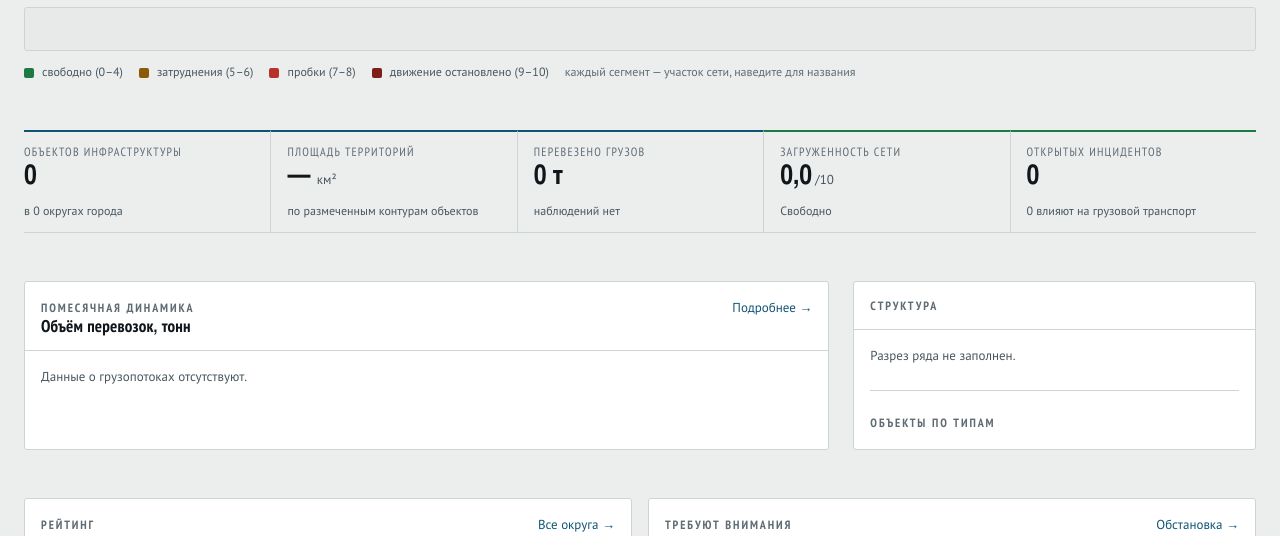
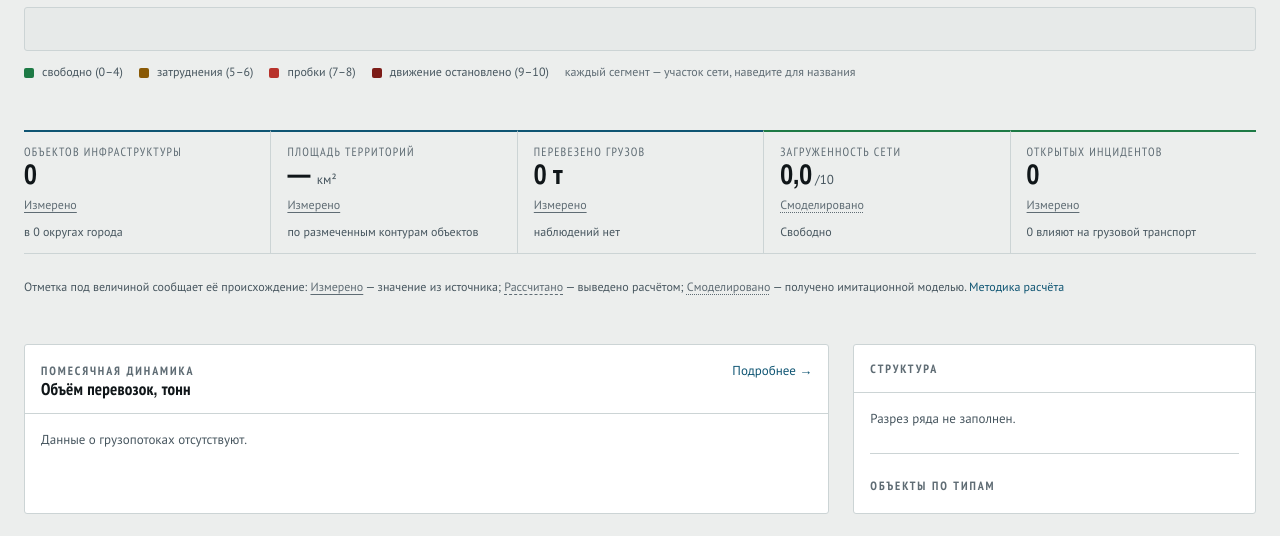
Before and after one commit to ht2473/freightflow, a Django app: page / in a window 1280 px wide. Shown: the part 267-803 px from the top of the page. Run offline with Django 5.2, Linux system fonts and the light colour scheme; data that the repository does not hold is empty; parts of the project's set-up code (start-up, migrations or seed data) failed here and were passed over; some web fonts are replaced.

Commit message:
Ставить отметку происхождения у самой величины
Система соединяет сведения трёх родов: измеренные, выведенные расчётом
и полученные имитационной моделью там, где наблюдений не существует.
Прежде признак раскрывался в пояснении, а решение читатель принимает,
глядя на число, — отметка переносится к самому числу.

Род различается начертанием подчёркивания: сплошное, штриховое, точечное.
Признак сохраняется при монохромной печати и не расходует цвет, отданный
шкале состояний. Пояснение приводится там, где отметки встречаются
впервые, и ведёт в раздел методики.

Неизвестное происхождение отметки не даёт: ложное указание на источник
хуже отсутствия указания.

Co-Authored-By: Claude Opus 5 <noreply@anthropic.com>

```diff
--- a/backend/core/templatetags/ff.py
+++ b/backend/core/templatetags/ff.py
@@ -124,6 +124,37 @@ def severity_tone(value) -> str:
     if number >= 2:
         return "warn"
     return "ok"
+
+
+@register.inclusion_tag("partials/_origin.html")
+def origin(value: str) -> dict:
+    """Отметка происхождения величины: измерена, рассчитана или получена моделью.
+
+    Отметка ставится у самого числа, а не в пояснении к нему: читатель
+    принимает решение, глядя на величину, и должен видеть здесь же, чем
+    она подкреплена. Начертание отметки различает три случая линией
+    подчёркивания — сплошной, штриховой и точечной, — поэтому признак
+    сохраняется на монохромной печати и не расходует цвет, отданный
+    шкале состояний.
+    """
+    from core.choices import DataOrigin
+
+    try:
+        kind = DataOrigin(value)
+    except ValueError:
+        return {"code": "", "label": "", "meaning": ""}
+    meanings = {
+        DataOrigin.MEASURED: gettext(
+            "Значение получено из источника без преобразований"
+        ),
+        DataOrigin.DERIVED: gettext(
+            "Значение выведено расчётом из измеренных величин"
+        ),
+        DataOrigin.MODELLED: gettext(
+            "Значение получено имитационной моделью: наблюдений не существует"
+        ),
+    }
+    return {"code": kind.value, "label": kind.label, "meaning": meanings[kind]}
 
 
 @register.filter
--- a/backend/static/css/app.css
+++ b/backend/static/css/app.css
@@ -827,6 +827,42 @@ a.readout__item:hover {
 a.readout__item:hover .readout__value {
     color: var(--accent);
 }
+
+/* Отметка происхождения величины.
+
+   Система соединяет сведения трёх родов: измеренные, выведенные расчётом
+   и полученные имитационной моделью там, где наблюдений не существует.
+   Смешивать их молча нельзя — читатель принимает решение по числу и должен
+   видеть, чем оно подкреплено.
+
+   Род различается начертанием подчёркивания: сплошное, штриховое, точечное.
+   Признак сохраняется при монохромной печати и не расходует цвет, отданный
+   шкале состояний; порядок начертаний соответствует убыванию опоры
+   на наблюдение. */
+.origin {
+    font-family: var(--font-body);
+    font-size: var(--fs-xs);
+    color: var(--text-faint);
+    white-space: nowrap;
+    text-decoration-line: underline;
+    text-decoration-thickness: 1px;
+    text-underline-offset: 3px;
+    cursor: help;
+}
+
+/* В ленте отсчётов отметка стоит под самой величиной. */
+.readout__item > .origin { margin-top: 1px; }
+
+.origin-legend {
+    margin-top: var(--sp-2);
+    font-size: var(--fs-xs);
+    color: var(--text-dim);
+    max-width: none;
+}
+
+.origin--measured { text-decoration-style: solid; }
+.origin--derived { text-decoration-style: dashed; }
+.origin--modelled { text-decoration-style: dotted; }
 
 /* Значки состояний. */
 .badge {
--- a/backend/templates/pages/home.html
+++ b/backend/templates/pages/home.html
@@ -65,6 +65,7 @@
         <a class="readout__item readout__item--accent" href="{% url 'core:object_list' %}">
             <span class="readout__label">{% trans 'Объектов инфраструктуры' %}</span>
             <span class="readout__value">{{ summary.object_count|spaced }}</span>
+            {% origin 'measured' %}
             <span class="readout__note">в {{ summary.district_count }} округах города</span>
         </a>
 
@@ -72,12 +73,14 @@
             <span class="readout__label">{% trans 'Площадь территорий' %}</span>
             <span class="readout__value">
                 {{ summary.area_sq_m|divide:1000000|spaced:1 }}<small> км²</small></span>
+            {% origin 'measured' %}
             <span class="readout__note">{% trans 'по размеченным контурам объектов' %}</span>
         </a>
 
         <a class="readout__item readout__item--accent" href="{% url 'core:flow_overview' %}">
             <span class="readout__label">{% trans 'Перевезено грузов' %}</span>
             <span class="readout__value">{{ summary.volume_tons|tons }}</span>
+            {% origin 'measured' %}
             <span class="readout__note">
                 {% if summary.volume_period %}
                     {% if summary.volume_period_type == 'year' %}
@@ -94,6 +97,7 @@
             <span class="readout__value">
                 {{ summary.congestion_avg|spaced:1 }}<small>/10</small>
             </span>
+            {% origin 'modelled' %}
             <span class="readout__note">{{ summary.congestion_label }}</span>
         </a>
 
@@ -101,11 +105,23 @@
            href="{% url 'core:incident_list' %}?state=open">
             <span class="readout__label">{% trans 'Открытых инцидентов' %}</span>
             <span class="readout__value">{{ summary.incidents_open }}</span>
+            {% origin 'measured' %}
             <span class="readout__note">
                 {% blocktrans with count=summary.incidents_cargo %}{{ count }} влияют на грузовой транспорт{% endblocktrans %}
             </span>
         </a>
     </div>
+
+    {# Отметка под величиной сообщает, чем величина подкреплена. Пояснение   #}
+    {# приводится там, где отметки встречаются впервые: дальше по разделам   #}
+    {# читатель уже знает начертание.                                        #}
+    <p class="origin-legend">
+        {% trans 'Отметка под величиной сообщает её происхождение:' %}
+        {% origin 'measured' %} — {% trans 'значение из источника' %};
+        {% origin 'derived' %} — {% trans 'выведено расчётом' %};
+        {% origin 'modelled' %} — {% trans 'получено имитационной моделью' %}.
+        <a href="{% url 'core:methodology' %}">{% trans 'Методика расчёта' %}</a>
+    </p>
 </section>
 
 {# ---------------------------------------------------------------------- #}
--- a/backend/templates/pages/methodology.html
+++ b/backend/templates/pages/methodology.html
@@ -50,7 +50,7 @@
             <h3>{{ section.title }}</h3>
             <div class="stack stack--tight" style="margin-bottom:var(--sp-5)">
                 {% for item in section.metrics %}
-                    {% include "partials/_metric_note.html" with value=item.origin_label %}
+                    {% include "partials/_metric_note.html" with value=item.unit %}
                 {% endfor %}
             </div>
         {% endfor %}
--- a/backend/templates/partials/_metric_note.html
+++ b/backend/templates/partials/_metric_note.html
@@ -1,4 +1,4 @@
-{% load i18n %}{% comment %}
+{% load ff i18n %}{% comment %}
 Раскрываемое пояснение к показателю.
 
 Ожидает `item` — описание показателя из реестра: наименование, единица,
@@ -8,6 +8,7 @@
 <details class="disclosure">
     <summary>
         <span>{{ item.title }}</span>
+        {% origin item.origin %}
         {% if value %}<span class="mono">{{ value }}</span>{% endif %}
     </summary>
     <div class="disclosure__body">
@@ -22,9 +23,6 @@
             {% if item.source %}
                 <div><dt>{% trans 'Источник' %}</dt><dd>{{ item.source }}</dd></div>
             {% endif %}
-            {% if item.origin_label %}
-                <div><dt>{% trans 'Происхождение величины' %}</dt><dd>{{ item.origin_label }}</dd></div>
-            {% endif %}
             {% if item.weight %}
                 <div><dt>{% trans 'Вес в индексе' %}</dt>
                     <dd>{{ item.weight }}{% if item.inverse %}, {% trans 'входит обратно' %}{% endif %}</dd></div>
--- /dev/null
+++ b/backend/templates/partials/_origin.html
@@ -0,0 +1,7 @@
+{% comment %}
+Отметка происхождения величины.
+
+Готовится тегом {% origin %}: ожидает код `DataOrigin`, подпись и пояснение.
+Неизвестный код отметки не даёт — лучше её отсутствие, чем ложное указание
+на источник.
+{% endcomment %}{% if code %}<span class="origin origin--{{ code }}" title="{{ meaning }}">{{ label }}</span>{% endif %}
```
Also changed, not shown: tests/test_templatetags.py (+38 -1 lines).
